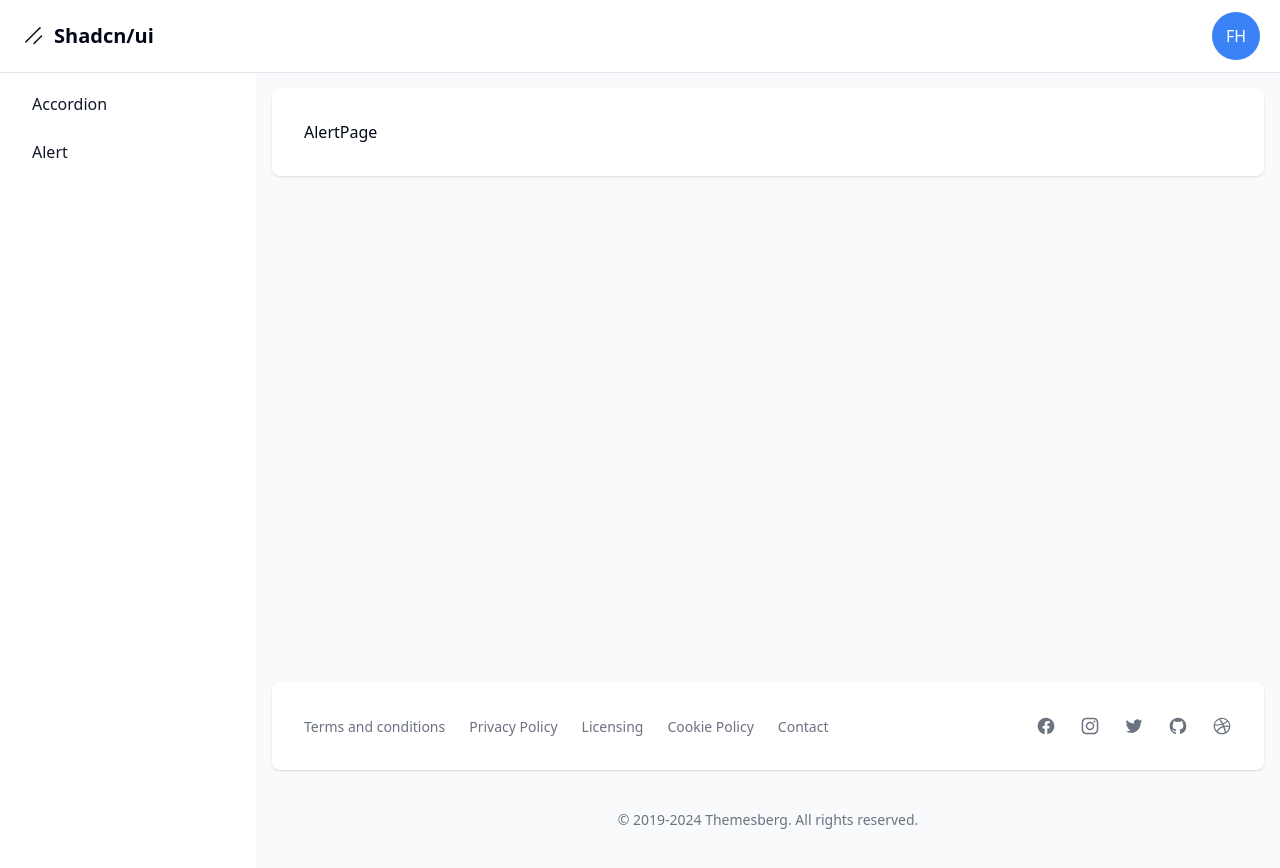
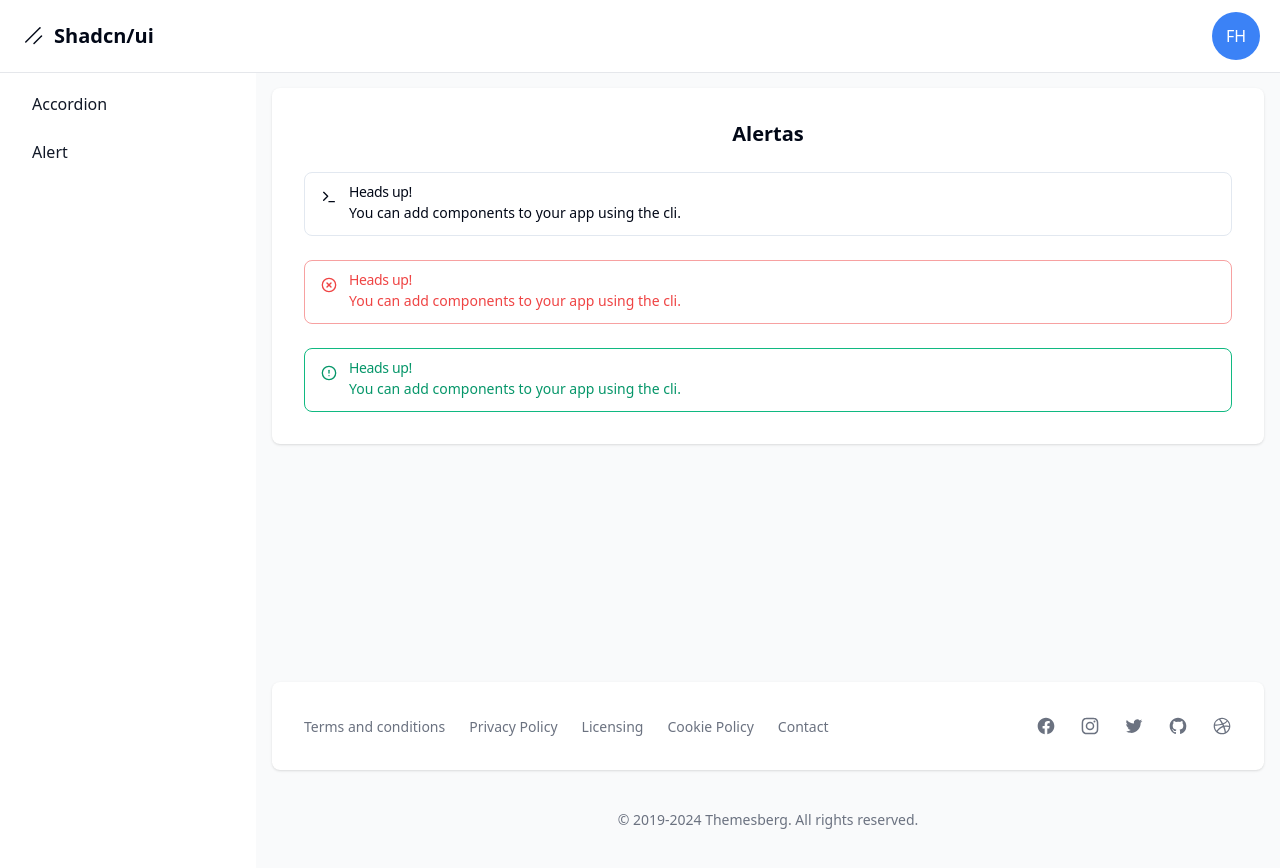
Before and after one commit to PandavionxD/shadcn-ui, a Next.js app: page /dashboard/alert in a window 1280 px wide. Built offline with nearby package versions, Linux system fonts and the light colour scheme.

Commit message:
Terminando alert component

```diff
--- a/src/app/dashboard/alert/page.tsx
+++ b/src/app/dashboard/alert/page.tsx
@@ -1,8 +1,36 @@
+import { Title } from "@/components/Title";
+import { Alert, AlertDescription, AlertTitle } from "@/components/ui/alert";
+import { Terminal, CircleAlert, CircleX } from "lucide-react";
 
 export default function AlertPage() {
   return (
-    <div>
-      <h1>AlertPage</h1>
+    <div className="grid gap-6">
+      <Title titulo="Alertas" />
+
+      <Alert>
+        <Terminal className="h-4 w-4" />
+        <AlertTitle>Heads up!</AlertTitle>
+        <AlertDescription>
+          You can add components to your app using the cli.
+        </AlertDescription>
+      </Alert>
+
+      <Alert variant={"destructive"}>
+        <CircleX className="h-4 w-4" />
+        <AlertTitle>Heads up!</AlertTitle>
+        <AlertDescription>
+          You can add components to your app using the cli.
+        </AlertDescription>
+      </Alert>
+
+      <Alert variant={"success"}>
+        <CircleAlert className="h-4 w-4" />
+        <AlertTitle>Heads up!</AlertTitle>
+        <AlertDescription>
+          You can add components to your app using the cli.
+        </AlertDescription>
+      </Alert>
+
     </div>
   );
 }
--- /dev/null
+++ b/src/components/ui/alert.tsx
@@ -0,0 +1,61 @@
+import * as React from "react"
+import { cva, type VariantProps } from "class-variance-authority"
+
+import { cn } from "@/lib/utils"
+
+const alertVariants = cva(
+  "relative w-full rounded-lg border px-4 py-3 text-sm [&>svg+div]:translate-y-[-3px] [&>svg]:absolute [&>svg]:left-4 [&>svg]:top-4 [&>svg]:text-foreground [&>svg~*]:pl-7",
+  {
+    variants: {
+      variant: {
+        default: "bg-background text-foreground",
+        destructive:
+          "border-destructive/50 text-destructive dark:border-destructive [&>svg]:text-destructive",
+        success :
+          "border-emerald-500 text-emerald-600 dark:border-success [&>svg]:text-emerald-600"
+      },
+    },
+    defaultVariants: {
+      variant: "default",
+    },
+  }
+)
+
+const Alert = React.forwardRef<
+  HTMLDivElement,
+  React.HTMLAttributes<HTMLDivElement> & VariantProps<typeof alertVariants>
+>(({ className, variant, ...props }, ref) => (
+  <div
+    ref={ref}
+    role="alert"
+    className={cn(alertVariants({ variant }), className)}
+    {...props}
+  />
+))
+Alert.displayName = "Alert"
+
+const AlertTitle = React.forwardRef<
+  HTMLParagraphElement,
+  React.HTMLAttributes<HTMLHeadingElement>
+>(({ className, ...props }, ref) => (
+  <h5
+    ref={ref}
+    className={cn("mb-1 font-medium leading-none tracking-tight", className)}
+    {...props}
+  />
+))
+AlertTitle.displayName = "AlertTitle"
+
+const AlertDescription = React.forwardRef<
+  HTMLParagraphElement,
+  React.HTMLAttributes<HTMLParagraphElement>
+>(({ className, ...props }, ref) => (
+  <div
+    ref={ref}
+    className={cn("text-sm [&_p]:leading-relaxed", className)}
+    {...props}
+  />
+))
+AlertDescription.displayName = "AlertDescription"
+
+export { Alert, AlertTitle, AlertDescription }
```
